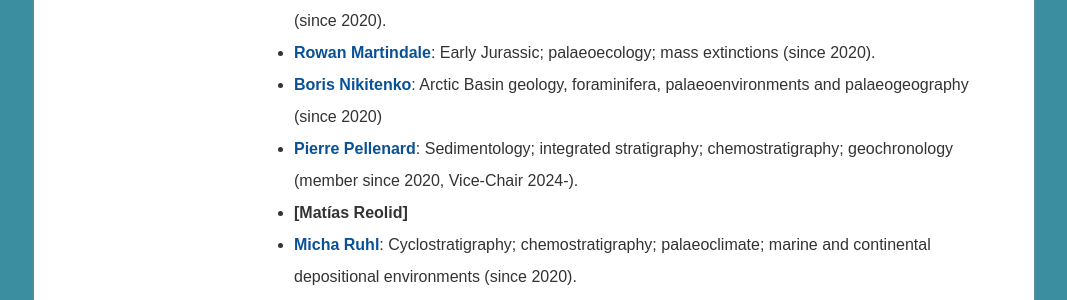
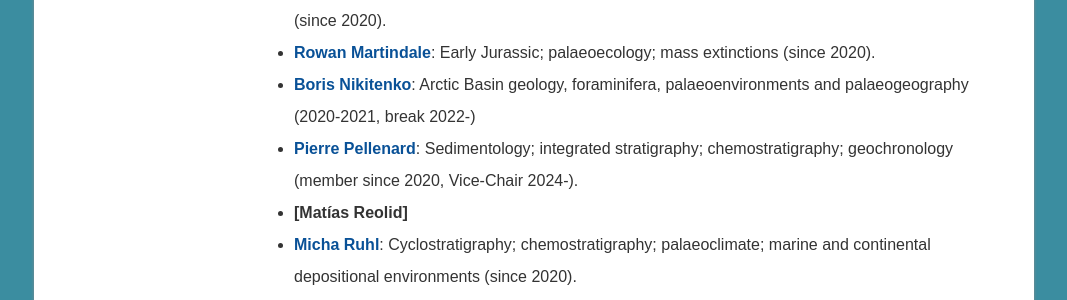
Before and after one commit to i-c-stratigraphy/subcommission-jurassic, a Jekyll site: the page built from pages/members.md, in a window 1280 px wide. Shown: the part 1539-1839 px from the top of the page, without its empty margins (106-1173 px from the left). Built offline with Jekyll 4.4.1, drawn with Linux system fonts in a browser that asks for light colours.

Commit message:
Update members.md

```diff
--- a/pages/members.md
+++ b/pages/members.md
@@ -30,7 +30,7 @@ Website contacts: Angela Coe and David Kemp
 * **[Xin Li]**
 * **[Abbas Marok](https://abbasmarok.univ-tlemcen.dz/)**: Lower and Middle Jurassic ammonites; biochronology; cartography of anoxic intervals (since 2020).
 * **[Rowan Martindale](https://www.jsg.utexas.edu/martindale/)**: Early Jurassic; palaeoecology; mass extinctions (since 2020).
-* **[Boris Nikitenko](http://www.ipgg.sbras.ru/en/institute/staff/nikitenkobl)**: Arctic Basin geology, foraminifera, palaeoenvironments and palaeogeography (since 2020)
+* **[Boris Nikitenko](http://www.ipgg.sbras.ru/en/institute/staff/nikitenkobl)**: Arctic Basin geology, foraminifera, palaeoenvironments and palaeogeography (2020-2021, break 2022-)
 * **[Pierre Pellenard](https://pellenard.wordpress.com/)**: Sedimentology; integrated stratigraphy; chemostratigraphy; geochronology (member since 2020, Vice-Chair 2024-).
 * **[Matías Reolid]**
 * **[Micha Ruhl](http://www.tcd.ie/Geology/people/ruhlm/)**: Cyclostratigraphy; chemostratigraphy; palaeoclimate; marine and continental depositional environments (since 2020).
```
